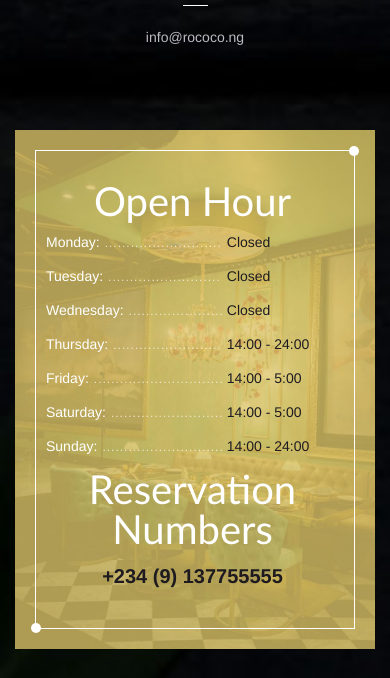
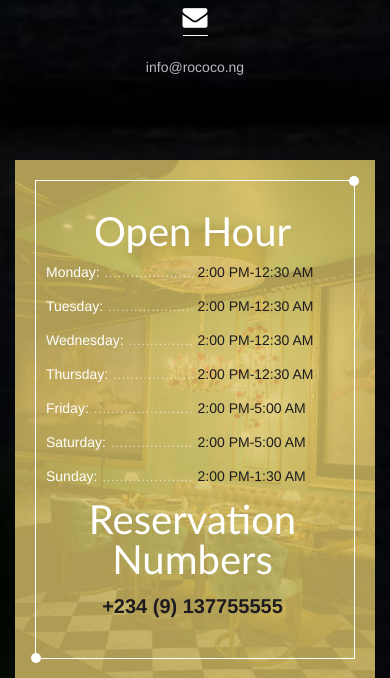
Before and after one commit to MohamadAttat/Rococco-Scarlet, a PHP site: page / in a window 390 px wide. Shown: the part 4640-5318 px from the top of the page. Run offline with PHP 8.4, Linux system fonts and the light colour scheme; tables that the repository leaves empty or names only in its code hold one stand-in row (values such as "Sample post"); grey boxes marked "Sample" are stand-in pictures; some libraries are stand-ins or nearby versions; some web fonts are replaced.

Commit message:
fix top header phone number + replace home about image + update open hours

```diff
--- a/assets/css/site.css
+++ b/assets/css/site.css
@@ -66,3 +66,8 @@
 .footer-bottom a {
   text-decoration: none;
 }
+
+.ft-fixed-area .reservation-wrap .res-date,
+.ft-fixed-area .reservation-wrap .res-time {
+  width: 50%;
+}
--- a/footer.php
+++ b/footer.php
@@ -1,3 +1,36 @@
+<?php
+$open_hours = [
+  [
+    "day" => "Monday",
+    "hours" => "2:00 PM-12:30 AM"
+  ],
+  [
+    "day" => "Tuesday",
+    "hours" => "2:00 PM-12:30 AM"
+  ],
+  [
+    "day" => "Wednesday",
+    "hours" => "2:00 PM-12:30 AM"
+  ],
+  [
+    "day" => "Thursday",
+    "hours" => "2:00 PM-12:30 AM"
+  ],
+  [
+    "day" => "Friday",
+    "hours" => "2:00 PM-5:00 AM"
+  ],
+  [
+    "day" => "Saturday",
+    "hours" => "2:00 PM-5:00 AM"
+  ],
+  [
+    "day" => "Sunday",
+    "hours" => "2:00 PM-1:30 AM"
+  ]
+]
+  ?>
+
 <footer>
 
   <div class="subscribe-section">
@@ -120,131 +153,25 @@
               <div class="reservation-wrap">
                 <h3 class="res-title">Open Hour</h3>
                 <div class="res-date-time">
-
+                  <?php
+                  foreach ($open_hours as $working_day): ?>
                     <div class="res-date-time-item">
                       <div class="res-date">
                         <div class="res-date-item">
                           <div class="res-date-text">
-                          <p>Monday:</p>
+                            <p><?php echo $working_day['day']; ?>:</p>
                           </div>
-                        <div class="res-date-dot">.......................................</div>
+                          <div class="res-date-dot">................................</div>
                         </div>
                       </div>
                       <div class="res-time">
                         <div class="res-time-item">
-                        <p>Closed</p>
+                          <p><?php echo $working_day['hours']; ?></p>
                         </div>
                       </div>
                       <div class="clearfix"></div>
                     </div>
-
-
-                  <div class="res-date-time-item">
-                    <div class="res-date">
-                      <div class="res-date-item">
-                        <div class="res-date-text">
-                          <p>Tuesday:</p>
-                        </div>
-                        <div class="res-date-dot">.......................................</div>
-                      </div>
-                    </div>
-                    <div class="res-time">
-                      <div class="res-time-item">
-                        <p>Closed</p>
-                      </div>
-                    </div>
-                    <div class="clearfix"></div>
-                  </div>
-
-
-                  <div class="res-date-time-item">
-                    <div class="res-date">
-                      <div class="res-date-item">
-                        <div class="res-date-text">
-                          <p>Wednesday:</p>
-                        </div>
-                        <div class="res-date-dot">.......................................</div>
-                      </div>
-                    </div>
-                    <div class="res-time">
-                      <div class="res-time-item">
-                        <p>Closed</p>
-                      </div>
-                    </div>
-                    <div class="clearfix"></div>
-                  </div>
-
-
-                  <div class="res-date-time-item">
-                    <div class="res-date">
-                      <div class="res-date-item">
-                        <div class="res-date-text">
-                          <p>Thursday:</p>
-                        </div>
-                        <div class="res-date-dot">.......................................</div>
-                      </div>
-                    </div>
-                    <div class="res-time">
-                      <div class="res-time-item">
-                        <p>14:00 - 24:00</p>
-                      </div>
-                    </div>
-                    <div class="clearfix"></div>
-                  </div>
-
-
-                  <div class="res-date-time-item">
-                    <div class="res-date">
-                      <div class="res-date-item">
-                        <div class="res-date-text">
-                          <p>Friday:</p>
-                        </div>
-                        <div class="res-date-dot">.......................................</div>
-                      </div>
-                    </div>
-                    <div class="res-time">
-                      <div class="res-time-item">
-                        <p>14:00 - 5:00</p>
-                      </div>
-                    </div>
-                    <div class="clearfix"></div>
-                  </div>
-
-
-                  <div class="res-date-time-item">
-                    <div class="res-date">
-                      <div class="res-date-item">
-                        <div class="res-date-text">
-                          <p>Saturday:</p>
-                        </div>
-                        <div class="res-date-dot">.......................................</div>
-                      </div>
-                    </div>
-                    <div class="res-time">
-                      <div class="res-time-item">
-                        <p>14:00 - 5:00</p>
-                      </div>
-                    </div>
-                    <div class="clearfix"></div>
-                  </div>
-
-
-                  <div class="res-date-time-item">
-                    <div class="res-date">
-                      <div class="res-date-item">
-                        <div class="res-date-text">
-                          <p>Sunday:</p>
-                        </div>
-                        <div class="res-date-dot">.......................................</div>
-                      </div>
-                    </div>
-                    <div class="res-time">
-                      <div class="res-time-item">
-                        <p>14:00 - 24:00</p>
-                      </div>
-                    </div>
-                    <div class="clearfix"></div>
-                  </div>
+                  <?php endforeach; ?>
 
                 </div>
                 <h3 class="res-title">Reservation Numbers</h3>
--- a/index.php
+++ b/index.php
@@ -167,7 +167,7 @@
           <section class="about-us-session padding-top-100 padding-bottom-100">
             <div class="container">
               <div class="row">
-                <div class="col-md-6 col-12"><img src="rococo_images/img17.jpeg" alt=""
+                <div class="col-md-6 col-12"><img src="rococo_images/home-about.jpg" alt=""
                     class="img img-fluid wow zoomIn"></div>
                 <div class="col-md-6 col-12">
                   <div class="swin-sc swin-sc-title style-4 margin-bottom-20">
--- a/top_banner.php
+++ b/top_banner.php
@@ -23,7 +23,7 @@
           <div class="item">
             <div class="wg-contact">
               <i class="fa fa-phone"></i>
-              <span>+234 (0) 913 775 5555</span>
+              <span>+234 (9) 13 775 5555</span>
             </div>
           </div>
         </div>
```
Also changed, not shown: rococo_images/home-about.jpg (added). Lines whose indentation alone changed are shown as unchanged.
